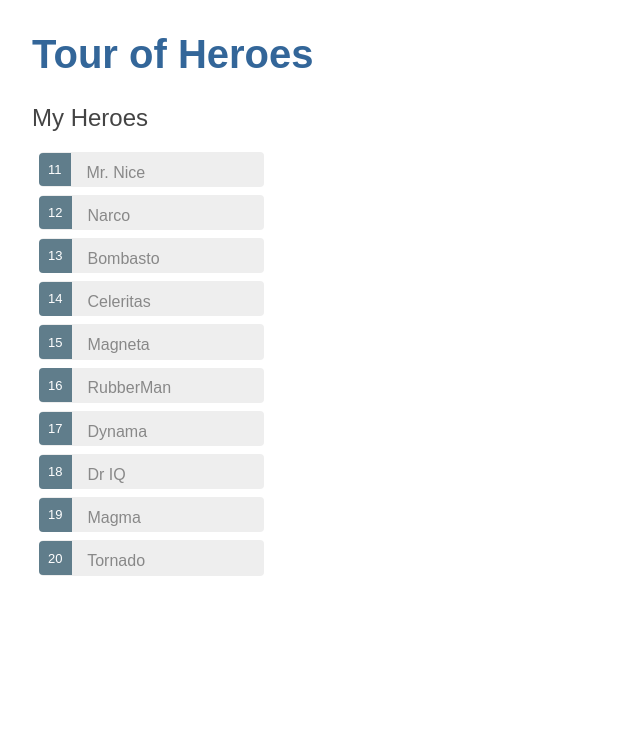
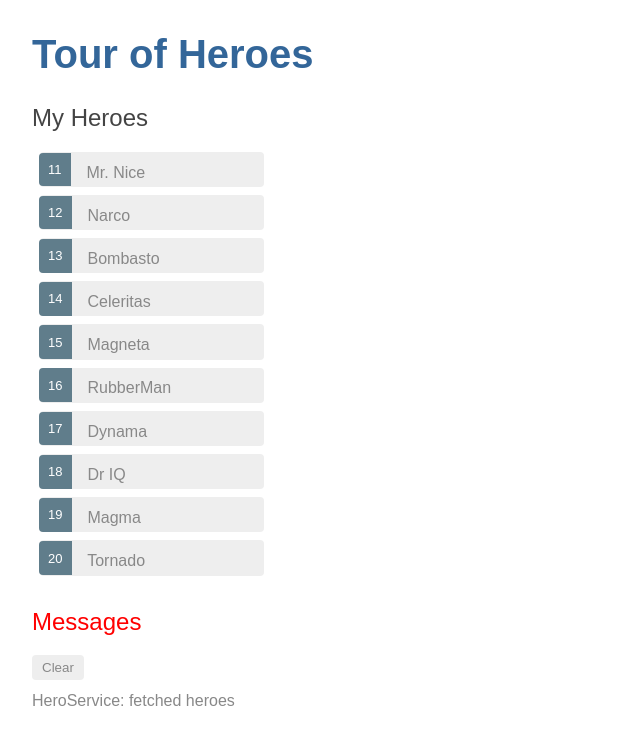
Before and after one commit to anciferovapolina/test-angular-project, an Angular app: page / in a window 1280 px wide. Shown: the top 744 px of the page, without its empty margins (0-640 px from the left). Built offline with nearby package versions, Linux system fonts and the light colour scheme.

Commit message:
6. Services

```diff
--- a/src/app/app.component.html
+++ b/src/app/app.component.html
@@ -1,2 +1,3 @@
 <h1>{{ title }}</h1>
 <app-heroes></app-heroes>
+<app-messages></app-messages>
--- a/src/app/app.module.ts
+++ b/src/app/app.module.ts
@@ -5,12 +5,14 @@
 import { AppComponent } from './app.component';
 import { HeroesComponent } from './heroes/heroes.component';
 import { HeroDetailComponent } from './hero-detail/hero-detail.component';
+import { MessagesComponent } from './messages/messages.component';
 
 @NgModule({
   declarations: [
     AppComponent,
     HeroesComponent,
-    HeroDetailComponent
+    HeroDetailComponent,
+    MessagesComponent
   ],
   imports: [
     BrowserModule,
--- /dev/null
+++ b/src/app/hero.service.ts
@@ -0,0 +1,18 @@
+import { Injectable } from '@angular/core';
+import { Hero } from './hero';
+import { HEROES } from './mock-heroes';
+import { Observable, of } from 'rxjs';
+import { MessageService } from './messages.service';
+
+@Injectable({
+  providedIn: 'root',
+})
+export class HeroService {
+  getHeroes(): Observable<Hero[]> {
+    // TODO: send the message _after_ fetching the heroes
+    this.messageService.add('HeroService: fetched heroes');
+    return of(HEROES);
+  }
+  constructor(private messageService: MessageService) {}
+
+}
--- a/src/app/heroes/heroes.component.ts
+++ b/src/app/heroes/heroes.component.ts
@@ -1,6 +1,6 @@
 import { Component, OnInit } from '@angular/core';
 import { Hero } from '../hero';
-import { HEROES } from '../mock-heroes';
+import { HeroService } from '../hero.service';
 
 @Component({
   selector: 'app-heroes',
@@ -9,13 +9,17 @@
 })
 
 export class HeroesComponent implements OnInit {
-  heroes = HEROES;
+  heroes: Hero[];
   selectedHero: Hero;
   onSelect(hero: Hero): void {
     this.selectedHero = hero;
   }
+  constructor (private heroService: HeroService) {}
+  getHeroes(): void {
+    this.heroService.getHeroes().subscribe(heroes => this.heroes = heroes);
+  }
 
   ngOnInit() {
-
+    this.getHeroes();
   }
 }
--- /dev/null
+++ b/src/app/messages.service.ts
@@ -0,0 +1,16 @@
+import { Injectable } from '@angular/core';
+
+@Injectable({
+  providedIn: 'root',
+})
+export class MessageService {
+  messages: string[] = [];
+
+  add(message: string) {
+    this.messages.push(message);
+  }
+
+  clear() {
+    this.messages = [];
+  }
+}
--- /dev/null
+++ b/src/app/messages/messages.component.css
@@ -0,0 +1,35 @@
+/* MessagesComponent's private CSS styles */
+h2 {
+  color: red;
+  font-family: Arial, Helvetica, sans-serif;
+  font-weight: lighter;
+}
+body {
+  margin: 2em;
+}
+body, input[text], button {
+  color: crimson;
+  font-family: Cambria, Georgia;
+}
+
+button.clear {
+  font-family: Arial;
+  background-color: #eee;
+  border: none;
+  padding: 5px 10px;
+  border-radius: 4px;
+  cursor: pointer;
+  cursor: hand;
+}
+button:hover {
+  background-color: #cfd8dc;
+}
+button:disabled {
+  background-color: #eee;
+  color: #aaa;
+  cursor: auto;
+}
+button.clear {
+  color: #888;
+  margin-bottom: 12px;
+}
--- /dev/null
+++ b/src/app/messages/messages.component.html
@@ -0,0 +1,5 @@
+<div *ngIf="messageService.messages.length">
+  <h2>Messages</h2>
+  <button class="clear" (click)="messageService.clear()">Clear</button>
+  <div *ngFor="let message of messageService.messages">{{message}}</div>
+</div>
--- /dev/null
+++ b/src/app/messages/messages.component.ts
@@ -0,0 +1,13 @@
+import { Component } from '@angular/core';
+import { MessageService } from '../messages.service';
+
+
+@Component({
+  selector: 'app-messages',
+  templateUrl: './messages.component.html',
+  styleUrls: ['./messages.component.css']
+})
+
+export class MessagesComponent  {
+  constructor (public messageService:  MessageService) {}
+}
```
